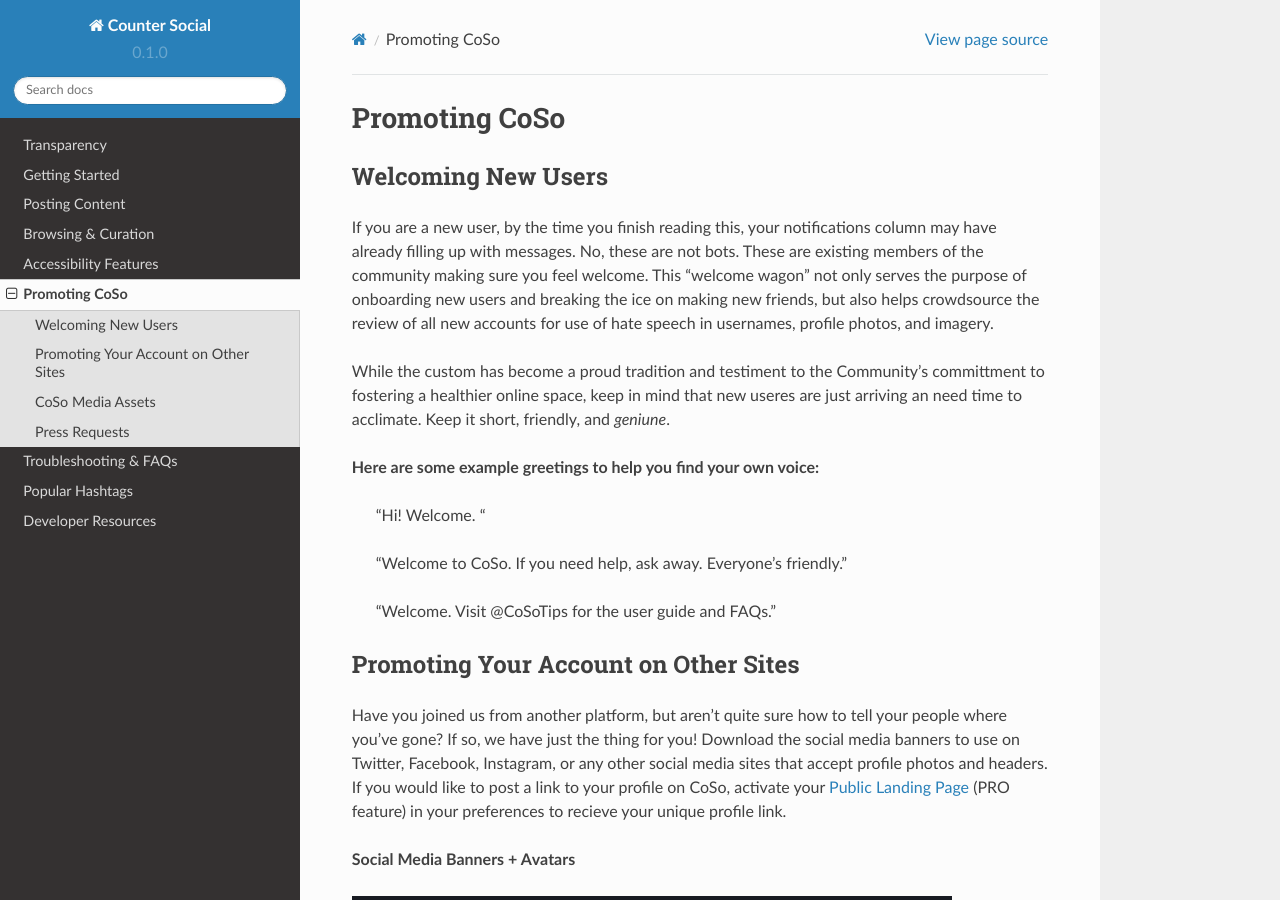
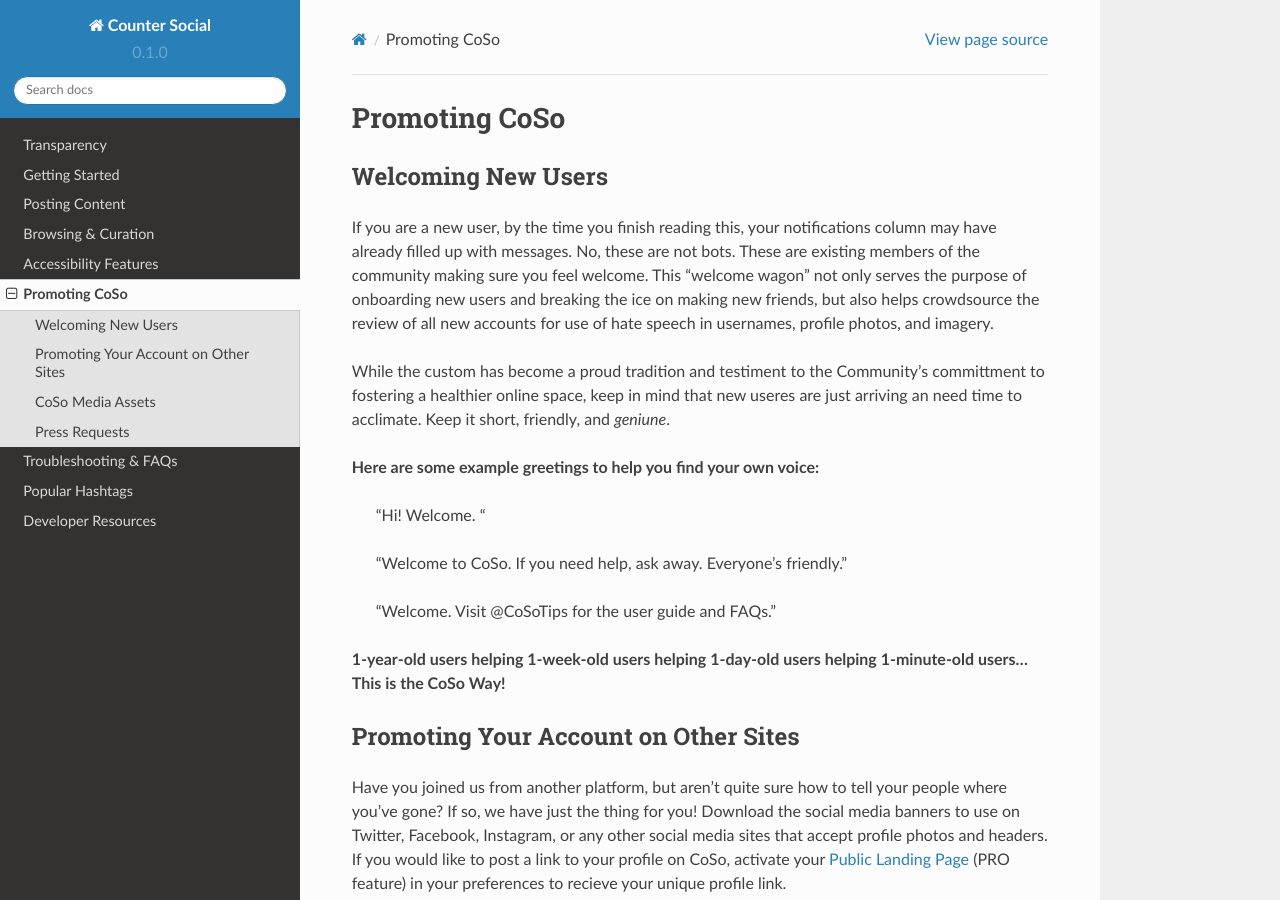
Before and after one commit to itskel/userguide, a Sphinx documentation site: the page built from docs/source/promoting-coso.rst, in a window 1280 px wide and 900 px high. Built offline with Sphinx 7.4.7 and the Read the Docs theme 2.0.0, drawn with Linux system fonts in a browser that asks for light colours; pages that are not in the unit, such as notebooks, are missing from menus.

Commit message:
Update promoting-coso.rst

```diff
--- a/docs/source/promoting-coso.rst
+++ b/docs/source/promoting-coso.rst
@@ -4,7 +4,7 @@
 Welcoming New Users
 ------------
 
-If you are a new user, by the time you finish reading this, your notifications column may have already filling up with messages. No, these are not bots. These are existing members of the community making sure you feel welcome. This "welcome wagon" not only serves the purpose of onboarding new users and breaking the ice on making new friends, but also helps crowdsource the review of all new accounts for use of hate speech in usernames, profile photos, and imagery.
+If you are a new user, by the time you finish reading this, your notifications column may have already filled up with messages. No, these are not bots. These are existing members of the community making sure you feel welcome. This "welcome wagon" not only serves the purpose of onboarding new users and breaking the ice on making new friends, but also helps crowdsource the review of all new accounts for use of hate speech in usernames, profile photos, and imagery.
 
 While the custom has become a proud tradition and testiment to the Community's committment to fostering a healthier online space, keep in mind that new useres are just arriving an need time to acclimate. Keep it short, friendly, and *geniune*.
 
@@ -16,7 +16,7 @@
       |
       | "Welcome. Visit @CoSoTips for the user guide and FAQs."
 
-
+**1-year-old users helping 1-week-old users helping 1-day-old users helping 1-minute-old users… This is the CoSo Way!**
 
 
 Promoting Your Account on Other Sites
```
